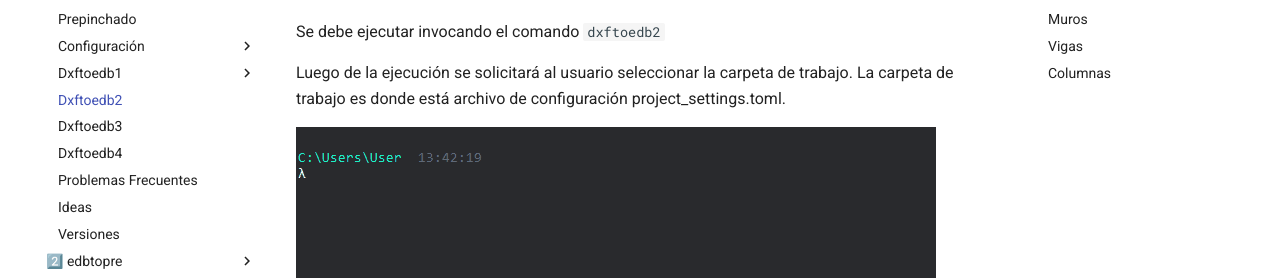
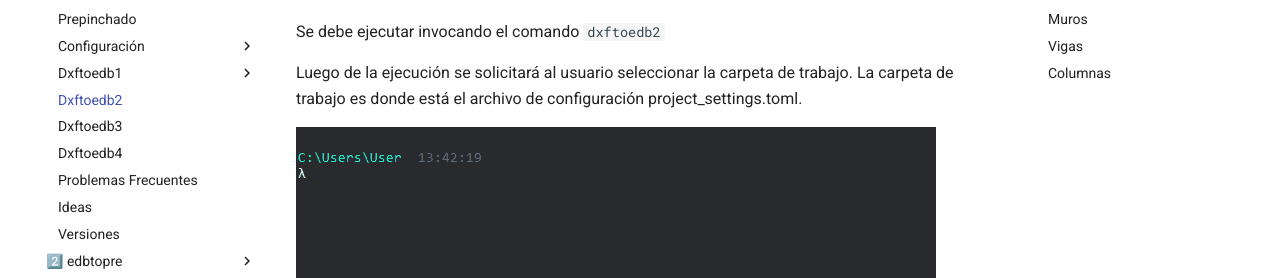
Before and after one commit to iec-ingenieria/documentacion, an MkDocs documentation site: the page built from docs/dxftoedb/dxftoedb2.md, in a window 1280 px wide and 900 px high, scrolled down 322 px. Shown: the part 197-475 px from the top of the window. Built offline with MkDocs 1.6.1 and Material for MkDocs 9.7.7, drawn with Linux system fonts in a browser that asks for light colours; some of the changed text lies outside the part shown.

Commit message:
Correcciones de puntuación y redacción

```diff
--- a/docs/dxftoedb/dxftoedb2.md
+++ b/docs/dxftoedb/dxftoedb2.md
@@ -11,7 +11,7 @@ Dxftoedb2 es el segundo script de la aplicación. Su función es leer los planos
 
 Se debe ejecutar invocando el comando <code>dxftoedb2</code>
 
-Luego de la ejecución se solicitará al usuario seleccionar la carpeta de trabajo. La carpeta de trabajo es donde está archivo de configuración project_settings.toml.
+Luego de la ejecución se solicitará al usuario seleccionar la carpeta de trabajo. La carpeta de trabajo es donde está el archivo de configuración project_settings.toml.
 
 ![dxftoedb2](../images/dxftoedb/dxftoedb2a.gif)
 
```
Also changed, not shown: other parts of docs/dxftoedb/dxftoedb2.md (+1 -1 lines), docs/dxftoedb/configuracion.md (+3 -3 lines), docs/dxftoedb/dxftoedb3.md (+2 -2 lines), docs/dxftoedb/dxftoedb4.md (+1 -1 lines).
